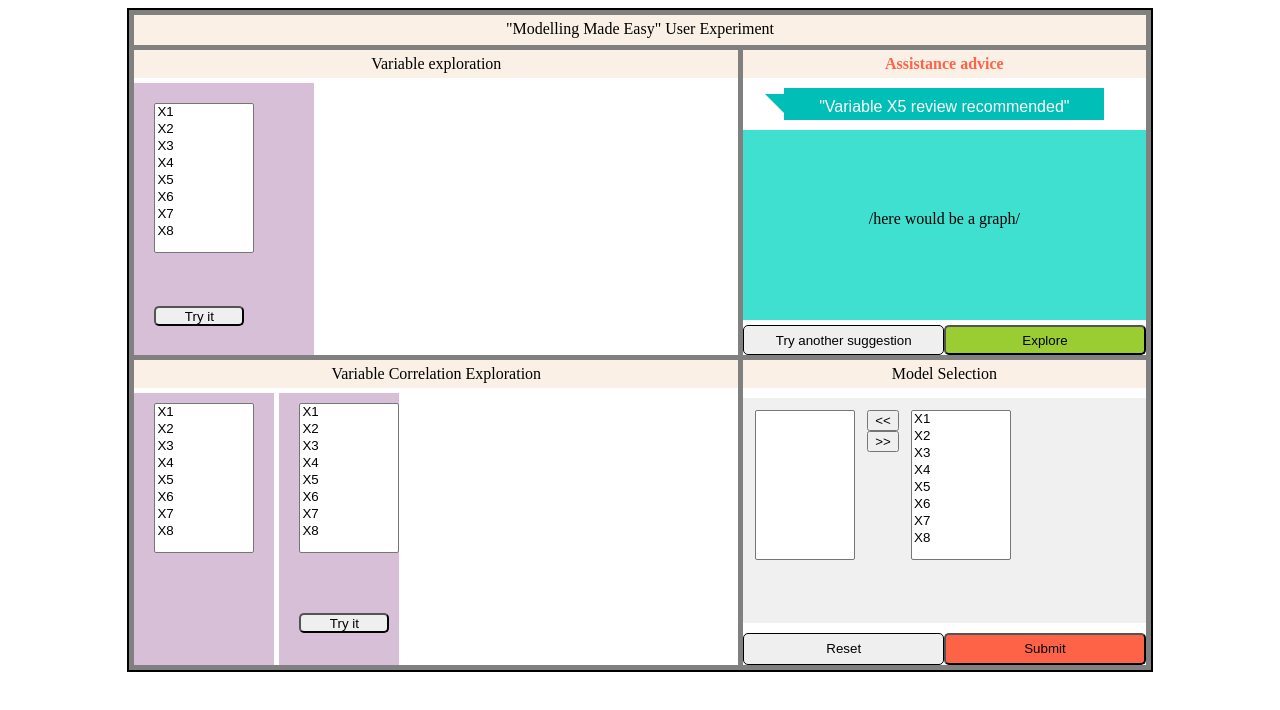
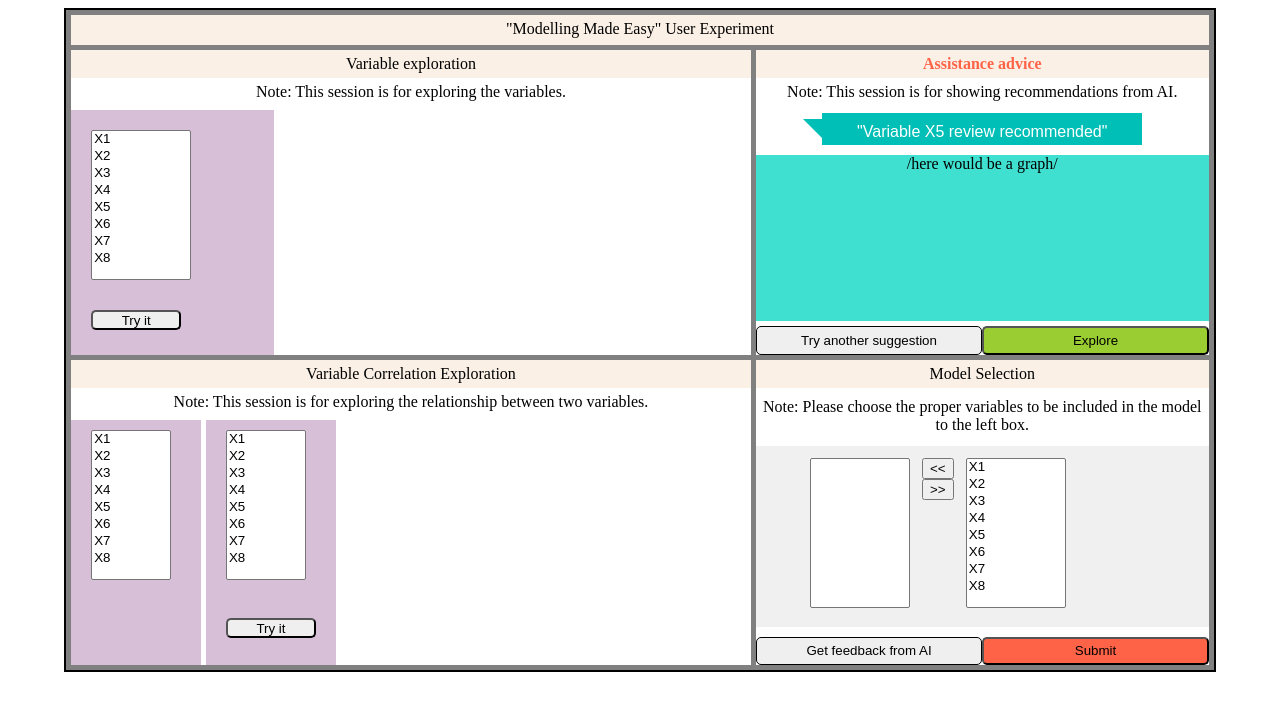
Before and after one commit to Eurus-J-Zhang/mme_web, a plain HTML site: page index.html in a window 1280 px wide. Drawn offline with nearby package versions, Linux system fonts and the light colour scheme.

Commit message:
Added some elements on the interface

```diff
--- a/index.html
+++ b/index.html
@@ -12,7 +12,8 @@
         <div class="grid-parent">
             <div class = "title">"Modelling Made Easy" User Experiment</div>
             <div class = "box-one">
-                <div class = "title-four">Variable exploration</div>
+                <div class = "subtitle">Variable exploration</div>
+                <div class = "note">Note: This session is for exploring the variables.</div>
                 <div class = "content">
                     <div class="vbar-one">
                         <select id="variable-one" size=8 >
@@ -33,19 +34,22 @@
 
             <div class = "box-two">
                 <div class = "title-two"><b>Assistance advice</b></div>
+                <div class = "note">Note: This session is for showing recommendations from AI.</div>
                 <div class = "v vv">"Variable X5 review recommended"</div>
                 <div class = "graph">/here would be a graph/</div>
+
                 <div class = "bottom">
-                    <button class = "buttonnext">Try another suggestion</button>
+                     <button class = "buttonnext">Try another suggestion</button>
                     <button class = "buttonexplore">Explore</button>
                 </div>
             </div>
 
             <div class = "box-three">
-                <div class = "title-four">Variable Correlation Exploration</div>
+                <div class = "subtitle">Variable Correlation Exploration</div>
+                <div class = "note">Note: This session is for exploring the relationship between two variables.</div>
                     <div class = "content-three">
                         <div class="vbar-two">
-                            <select id="variable-two" size=8 >
+                            <select id="variable-two" size=8 style="width:80px;">
                                 <option value="X1">X1</option>
                                 <option value="X2">X2</option>
                                 <option value="X3">X3</option>
@@ -55,11 +59,11 @@
                                 <option value="X7">X7</option>
                                 <option value="X8">X8</option>
                             </select>
-                            <!-- <button class="trybutton" id="trybuttontwo">Try it</button> -->
+
                         </div>
 
                         <div class="vbar-three">
-                            <select id="variable-three" size=8 >
+                            <select id="variable-three" size=8 style="width:80px;">
                                 <option value="X1">X1</option>
                                 <option value="X2">X2</option>
                                 <option value="X3">X3</option>
@@ -81,7 +85,8 @@
 
             <div class = "box-four">
 
-                <div class = "title-four">Model Selection</div>
+                <div class = "subtitle">Model Selection</div>
+                <div class = "note">Note: Please choose the proper variables to be included in the model to the left box.</div>
                     <section class="container">
                         <div>
                             <select id="leftValues" size="5" multiple></select>
@@ -106,7 +111,7 @@
                     </section>
 
                 <div class = "bottom">
-                    <button class = "resetbutton">Reset</button>
+                    <button class = "resetbutton">Get feedback from AI</button>
                     <button class = "submitbutton">Submit</button>
                 </div>
 
--- a/script.js
+++ b/script.js
@@ -1,5 +1,3 @@
-
-// document.addEventListener("DOMContentLoaded", function() {
 
 
     document.querySelector(".submitbutton").addEventListener('click',function(){
@@ -18,10 +16,6 @@
         $("#rightValues").append(selectedItem);
     });
 
-    // $("#rightValues").change(function () {
-    //     var selectedItem = $("#rightValues option:selected");
-    //     $("#txtRight").val(selectedItem.text());
-    // });
 
 
     let m1,m2,n=[],
@@ -56,7 +50,7 @@
         return data;
     };
 
-function createChart(data, containerId){
+function createChart(data, containerId, xID, yID){
     var container = document.getElementById(containerId);
     container.innerHTML = '';
     var canvas = document.createElement('canvas');
@@ -65,11 +59,26 @@ function createChart(data, containerId){
         type: 'scatter',
         data: {
             datasets: [{
-                label: 'Scatter Dataset',
+                label: 'Dataset',
                 data: data,
+
             }]
         },
         options: {
+            scales:{
+                xAxes:[{
+                    scaleLabel: {
+                      display: true,
+                      labelString: xID,
+                    }
+                }],
+                yAxes:[{
+                    scaleLabel: {
+                      display: true,
+                      labelString: yID
+                    }
+                }]
+            }
         }
     });
 }
@@ -79,22 +88,11 @@ var ctxone = document.getElementById('myChartone');
 var ctxtwo = document.getElementById('myCharttwo');
 
 
-// var myCharttwo = new Chart(ctxtwo, {
-//     type: 'scatter',
-//     data: {
-//         datasets: [{
-//             label: 'Scatter Dataset',
-//             data: datapairxx,
-//         }]
-//     },
-//     options: {
-//     }
-// });
-
 document.querySelector("#trybuttonone").addEventListener('click',function(){
     const userSelectedX = document.getElementById("variable-one").value;
     const myData = generateDataPairFromX(allData[userSelectedX], n);
-    const myChart = createChart(myData, 'chart-container');
+    // const myChart = createChart(myData, 'chart-container');
+    const myChart = createChart(myData, 'chart-container', userSelectedX, 'Y');
     console.log('ready :)');
 })
 
@@ -104,7 +102,8 @@ document.querySelector("#trybuttonthree").addEventListener('click',function(){
     const userSelectedXleft = document.getElementById("variable-two").value;
     const userSelectedXbottom = document.getElementById("variable-three").value;
     const myDataTwo = generateDataPairFromX(allData[userSelectedXbottom],allData[userSelectedXleft]);
-    const myChartTwo = createChart(myDataTwo, 'chart-container-two');
+    // const myChartTwo = createChart(myDataTwo, 'chart-container-two');
+    const myChartTwo = createChart(myDataTwo, 'chart-container-two',userSelectedXbottom, userSelectedXleft);
     console.log('ready :)');
 })
 
@@ -121,9 +120,3 @@ fetch("./data.json")
 
         allData = data;
     });
-
-
-
-
-
-// })
--- a/style.css
+++ b/style.css
@@ -3,10 +3,12 @@
     grid-template-columns: 6fr 4fr;
     grid-template-rows: 30px 305px 305px;
     gap: 5px;
-    width: 80%;
-    min-height: 650px;
+    width: 90%;
+    height: 60%;
     margin-left: auto;
     margin-right: auto;
+    margin-top: auto;
+    margin-bottom: auto;
     border: 2px solid #000;
     padding: 5px;
     background: gray;
@@ -23,7 +25,7 @@
     color: black;
     text-align: center;
     display: grid;
-    grid-template-rows: 1fr 12fr;
+    grid-template-rows: 1fr 1fr 11fr;
     gap: 5px;
 }
 
@@ -57,10 +59,10 @@
 
 .box-two {
     background-color: white;
-    color: black;
+    /* color: black; */
     text-align: center;
     display: grid;
-    grid-template-rows: 1fr 1fr 9.5fr 1.5fr;
+    grid-template-rows: 1fr 1fr 1fr 8.5fr 1.5fr ;
     gap: 5px;
 }
 .title-two{
@@ -100,7 +102,7 @@
 .graph{
     background-color: turquoise;
     text-align: center;
-    padding: 80px;
+    /* padding: 80px; */
 }
 
 .buttonnext{
@@ -117,7 +119,7 @@
     color: black;
     text-align: center;
     display: grid;
-    grid-template-rows: 1fr 12fr;
+    grid-template-rows: 1fr 1fr 11fr;
     gap: 5px;
 }
 
@@ -136,6 +138,7 @@
     padding-right: 20px;
     padding-bottom: 10px;
     grid-template-rows: 5fr 1fr;
+
 }
 
 .vbar-three{
@@ -150,12 +153,13 @@
 .box-four {
     background-color: white;
     color: black;
+    text-align: center;
     display: grid;
-    grid-template-rows: 1fr 10.5fr 1.5fr;
+    grid-template-rows: 1fr 2fr 9.5fr 1.5fr;
     gap: 10px;
 }
 
-.title-four{
+.subtitle{
     text-align: center;
     padding: 5px;
     background-color: linen;
@@ -197,3 +201,20 @@ SECTION > DIV + DIV {
     background-color: tomato;
     border-radius: 5px;
 }
+
+#chart-container-two{
+    width: 400px;
+    padding-top: 25px;
+    padding-right: 10px;
+}
+
+#chart-container{
+    width: 400px;
+    /* height: 200px; */
+    padding-top: 10px;
+    padding-right: 10px;
+}
+
+.container{
+    padding-left: 50px;
+}
```
